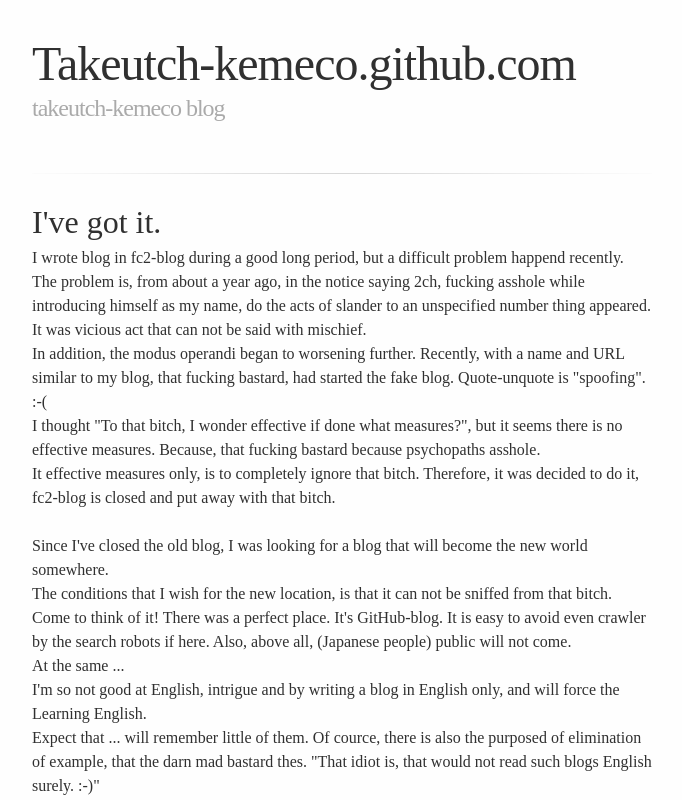
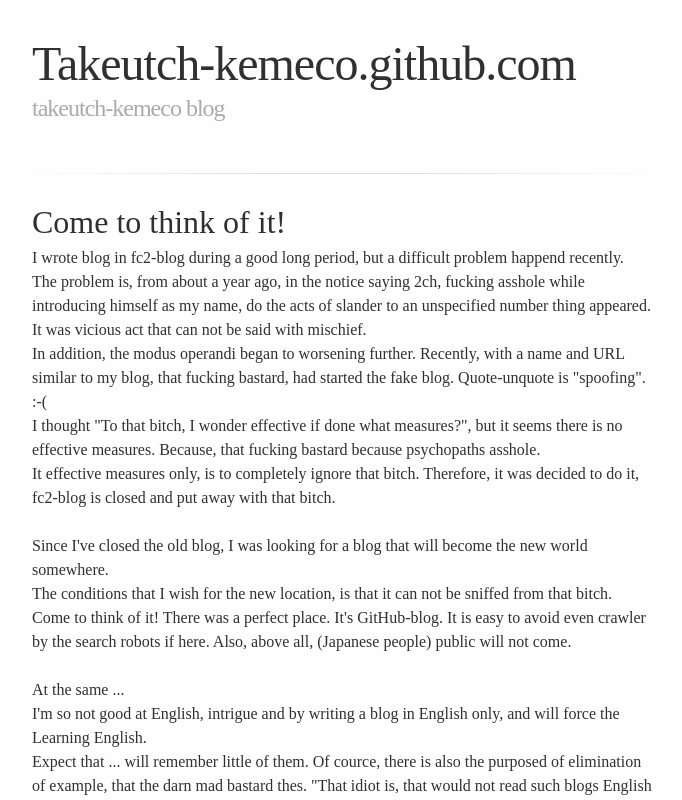
Before and after one commit to takeutch-kemeco/takeutch-kemeco.github.com, a plain HTML site: page t01/20130507.html in a window 1280 px wide. Shown: the top 800 px of the page, without its empty margins (298-980 px from the left). Drawn offline with Linux system fonts and the light colour scheme; a web font is replaced by a local one.

Commit message:
20130507

```diff
--- a/t01/20130507.html
+++ b/t01/20130507.html
@@ -24,12 +24,10 @@
         <hr>
 
         <section id="main_content">
-	  <h1>I've got it.</h1>
-
+	  <h1>Come to think of it!</h1>
 	  I wrote blog in fc2-blog during a good long period, but a difficult problem happend recently. <br>
 	  The problem is, from about a year ago, in the notice saying 2ch, fucking asshole while introducing himself as my name, do the acts of slander to an unspecified number thing appeared.<br>
 	  It was vicious act that can not be said with mischief.<br>
-
 	  In addition, the modus operandi began to worsening further. Recently, with a name and URL similar to my blog, that fucking bastard, had started the fake blog. Quote-unquote is "spoofing". :-(<br>
 	  I thought "To that bitch, I wonder effective if done what measures?", but it seems there is no effective measures. Because, that fucking bastard because psychopaths asshole.<br>
 	  It effective measures only, is to completely ignore that bitch. Therefore, it was decided to do it, fc2-blog is closed and put away with that bitch.<br>
@@ -37,6 +35,7 @@
 	  Since I've closed the old blog, I was looking for a blog that will become the new world somewhere.<br>
 	  The conditions that I wish for the new location, is that it can not be sniffed from that bitch.<br>
 	  Come to think of it! There was a perfect place. It's GitHub-blog. It is easy to avoid even crawler by the search robots if here. Also, above all, (Japanese people) public will not come.<br>
+	  <br>
 	  At the same ...<br>
 	  I'm so not good at English, intrigue and by writing a blog in English only, and will force the Learning English.<br>
 	  Expect that ... will remember little of them. Of cource, there is also the purposed of elimination of example, that the darn mad bastard thes. "That idiot is, that would not read such blogs English surely. :-)"<br>
```
Also changed, not shown: t01/20130507-j.html (+1 -1 lines).
